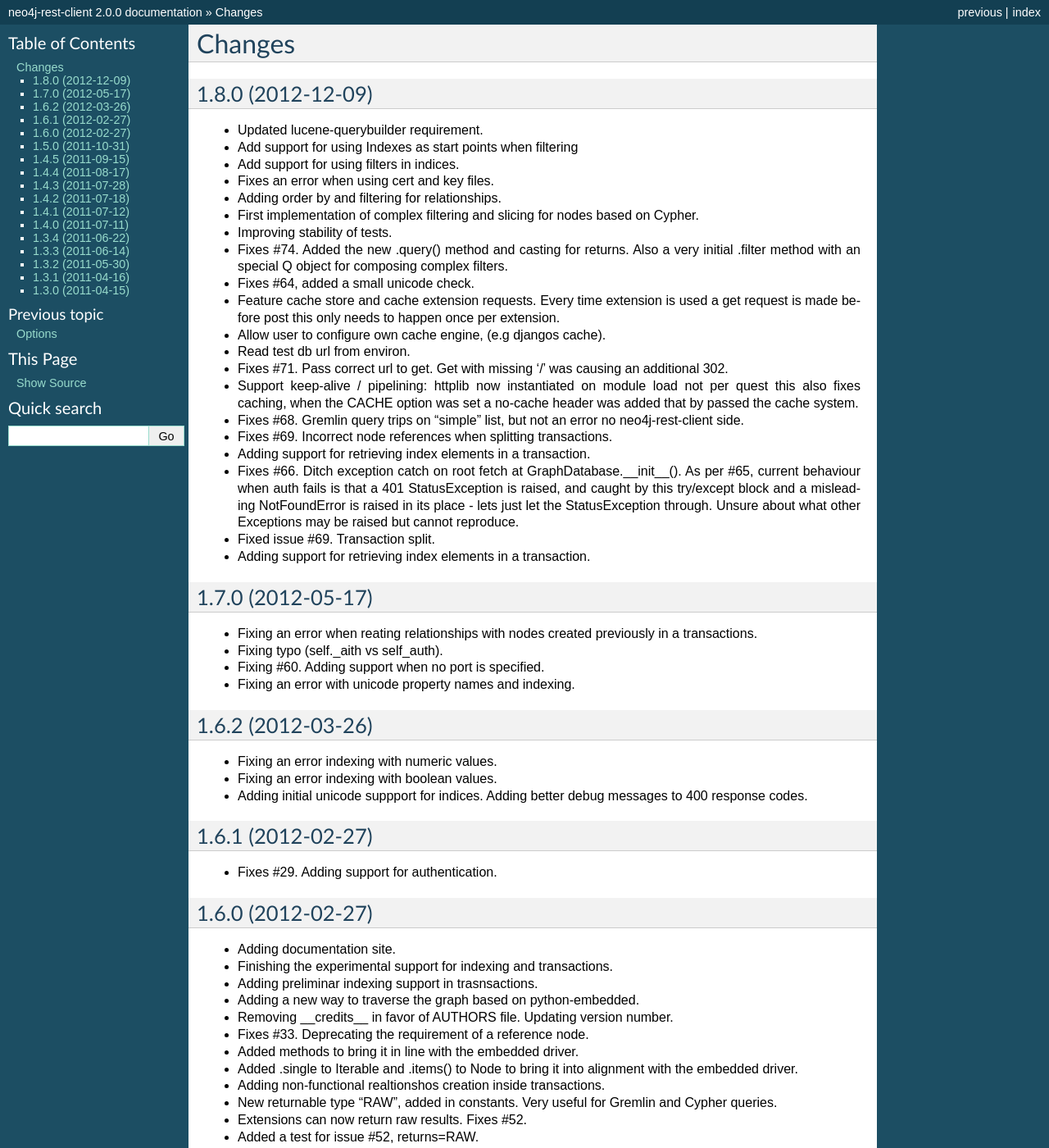
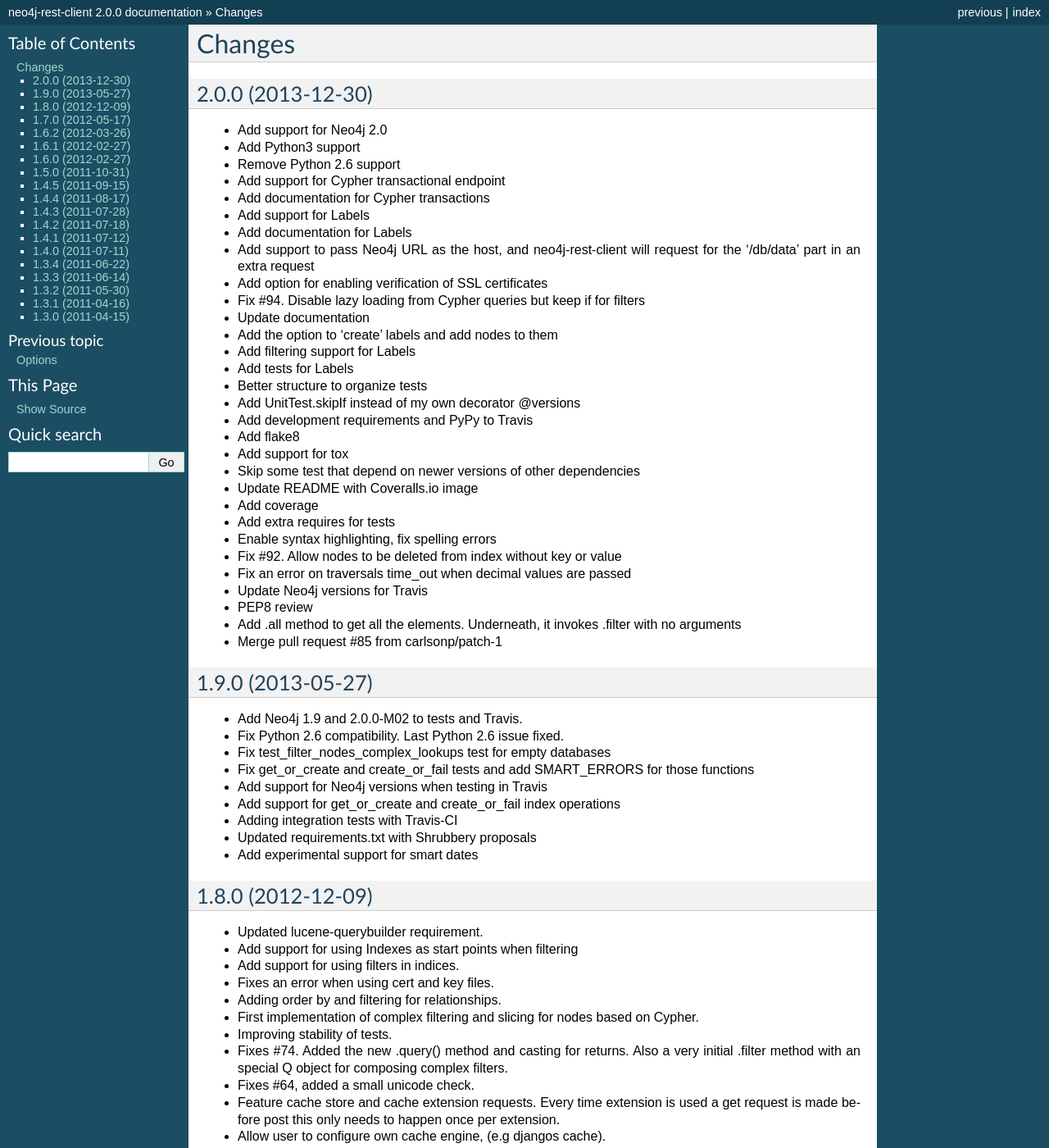
Before and after one commit to versae/neo4j-rest-client, a Sphinx documentation site: the page built from docs/changes.rst, in a window 1280 px wide and 1400 px high. Shown: the whole window at 82% size. Built offline with Sphinx 7.4.7, drawn with Linux system fonts in a browser that asks for light colours.

Commit message:
Update changes

```diff
--- a/docs/changes.rst
+++ b/docs/changes.rst
@@ -1,5 +1,53 @@
 Changes
 =======
+
+2.0.0 (2013-12-30)
+------------------
+- Add support for Neo4j 2.0
+- Add Python3 support
+- Remove Python 2.6 support
+- Add support for Cypher transactional endpoint
+- Add documentation for Cypher transactions
+- Add support for Labels
+- Add documentation for Labels
+- Add support to pass Neo4j URL as the host, and neo4j-rest-client will request
+  for the '/db/data' part in an extra request
+- Add option for enabling verification of SSL certificates
+- Fix #94. Disable lazy loading from Cypher queries but keep if for filters
+- Update documentation
+- Add the option to 'create' labels and add nodes to them
+- Add filtering support for Labels
+- Add tests for Labels
+- Better structure to organize tests
+- Add UnitTest.skipIf instead of my own decorator @versions
+- Add development requirements and PyPy to Travis
+- Add flake8
+- Add support for tox
+- Skip some test that depend on newer versions of other dependencies
+- Update README with Coveralls.io image
+- Add coverage
+- Add extra requires for tests
+- Enable syntax highlighting, fix spelling errors
+- Fix #92. Allow nodes to be deleted from index without key or value
+- Fix an error on traversals time_out when decimal values are passed
+- Update Neo4j versions for Travis
+- PEP8 review
+- Add .all method to get all the elements. Underneath, it invokes .filter
+  with no arguments
+- Merge pull request #85 from carlsonp/patch-1
+
+
+1.9.0 (2013-05-27)
+------------------
+- Add Neo4j 1.9 and 2.0.0-M02 to tests and Travis.
+- Fix Python 2.6 compatibility. Last Python 2.6 issue fixed.
+- Fix test_filter_nodes_complex_lookups test for empty databases
+- Fix get_or_create and create_or_fail tests and add SMART_ERRORS for those functions
+- Add support for Neo4j versions when testing in Travis
+- Add support for get_or_create and create_or_fail index operations
+- Adding integration tests with Travis-CI
+- Updated requirements.txt with Shrubbery proposals
+- Add experimental support for smart dates
 
 
 1.8.0 (2012-12-09)
```
Also changed, not shown: CHANGES.txt (+35 -0 lines).
